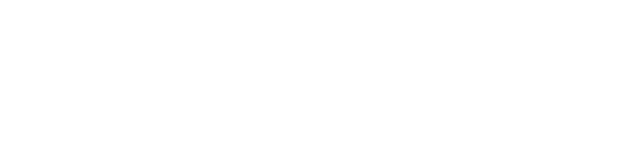
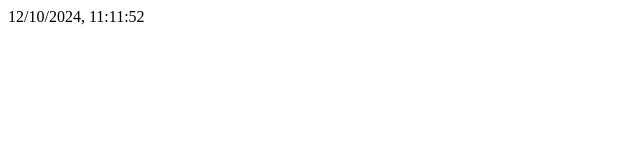
Before and after one commit to acciojob/js-timer-vishal0714, a website: page main.html in a window 1280 px wide. Shown: the whole page, without its empty margins (0-640 px from the left). Drawn offline with Linux system fonts and the light colour scheme.

Commit message:
created a submission

```diff
--- a/main.html
+++ b/main.html
@@ -4,7 +4,21 @@
   </head>
   <body>
     <p id="timer"></p>
+    <script>
+      function updateTime() {
+        const now = new Date();
+        const day = String(now.getDate()).padStart(2, '0');
+        const month = String(now.getMonth() + 1).padStart(2, '0');
+        const year = now.getFullYear();
+        const hours = String(now.getHours()).padStart(2, '0');
+        const minutes = String(now.getMinutes()).padStart(2, '0');
+        const seconds = String(now.getSeconds()).padStart(2, '0');
 
-    <script src="script.js"></script>
+        const formattedTime = `${day}/${month}/${year}, ${hours}:${minutes}:${seconds}`;
+        document.getElementById('timer').textContent = formattedTime;
+      }
+
+      setInterval(updateTime, 1000);
+    </script>
   </body>
 </html>
```
